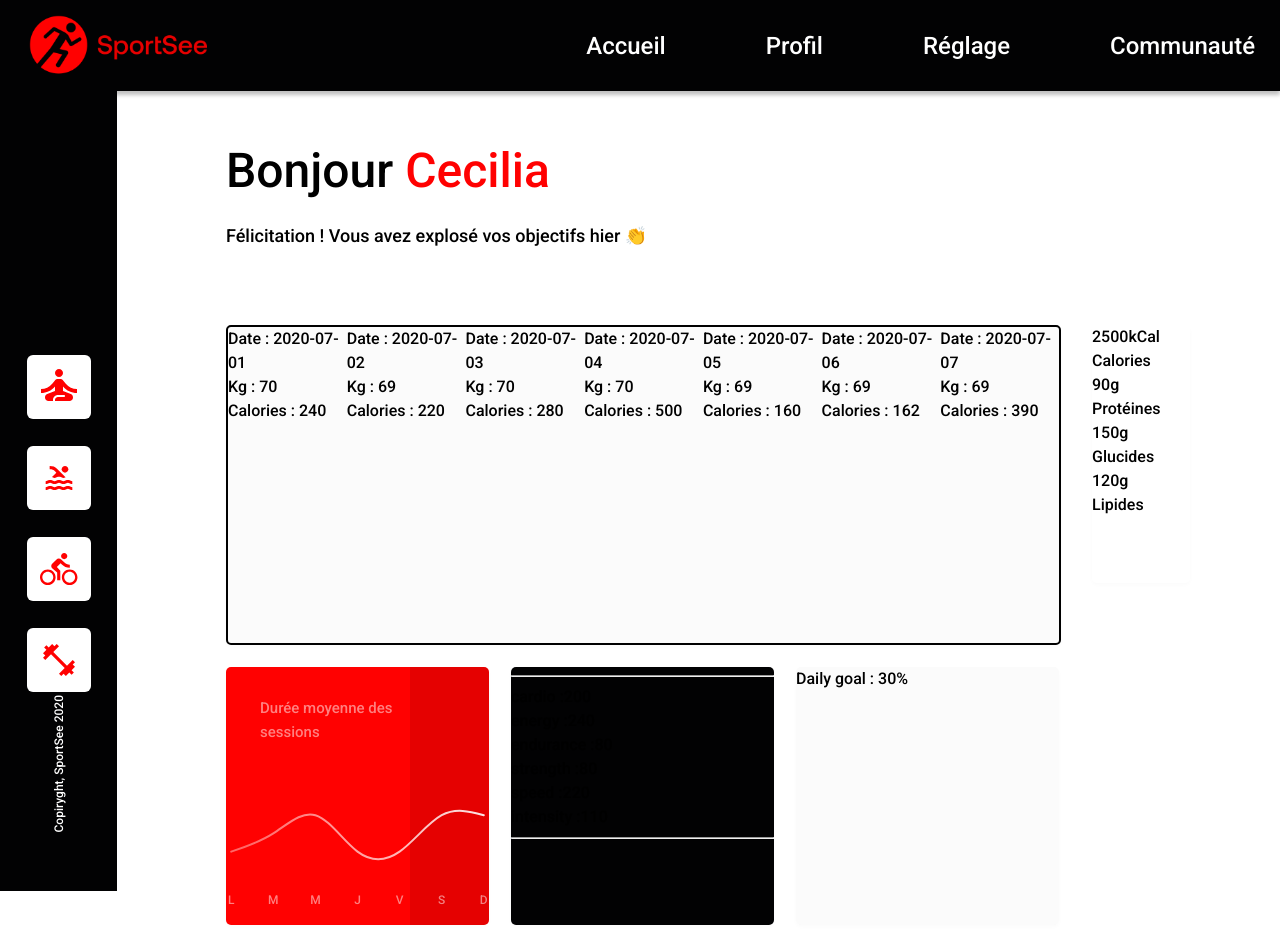
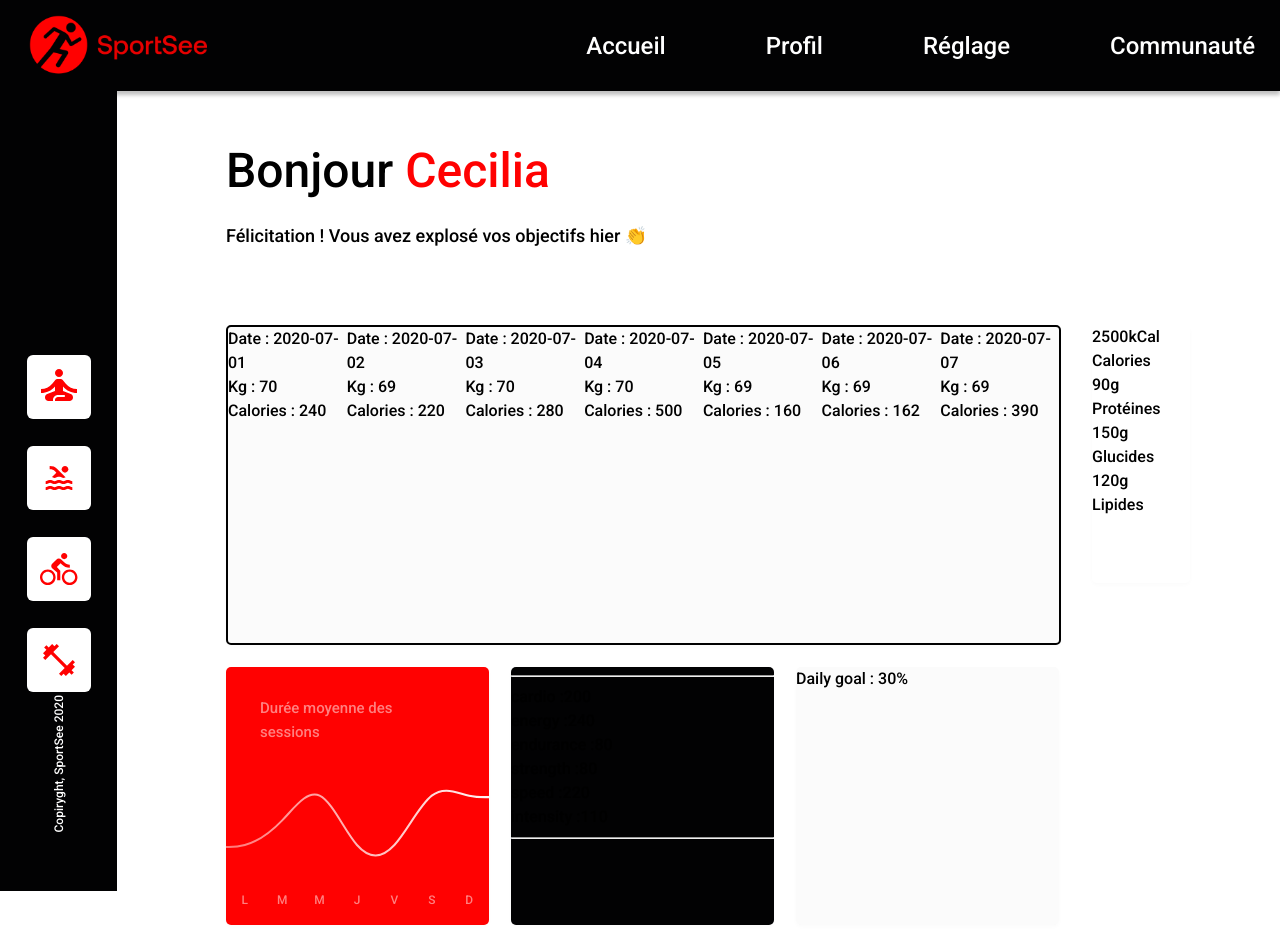
Before and after one commit to segoleneganzin/SportSee, a React (Vite) app: page / in a window 1280 px wide. Shown: the top 952 px of the page. Built offline with nearby package versions, Linux system fonts and the light colour scheme.

Commit message:
average sessions line chart ok

```diff
--- a/src/components/AverageSessions.jsx
+++ b/src/components/AverageSessions.jsx
@@ -1,4 +1,3 @@
-/* eslint-disable no-unused-vars */
 import PropTypes from 'prop-types';
 import {
   LineChart,
@@ -8,9 +7,11 @@ import {
   Tooltip,
   ResponsiveContainer,
 } from 'recharts';
+import AverageSessionsCustomTooltip from './AverageSessionsCustomTooltip';
 
 /**
  * Component representing the dashboard header.
+ * The data were extended before and after, to manage visual rendering.
  * @param {object} props
  * @param {object} props.userAverageSessions
  * @returns {JSX.Element}
@@ -37,15 +38,17 @@ const AverageSessions = ({ userAverageSessions }) => {
     }
   };
 
-  // function to manage what tooltip display
-  const customTooltip = ({ active, payload }) => {
-    return active && payload && payload.length ? (
-      <div className='average-sessions__custom-tooltip'>
-        <p className='label'>{payload[0].value} min</p>
-      </div>
-    ) : (
-      ''
-    );
+  // Function to create additional data for visual render
+  const extendData = (data) => {
+    // Add additional data at the beginning and the end
+    const extendedData = [
+      { day: 0, sessionLength: data[0].sessionLength },
+      { day: 8, sessionLength: data[6].sessionLength },
+    ];
+    // Add existing data
+    extendedData.push(...data);
+    // Sort the extended data array by the day index
+    return extendedData.sort((a, b) => a.day - b.day);
   };
 
   return (
@@ -53,10 +56,9 @@ const AverageSessions = ({ userAverageSessions }) => {
       <h2 className='average-sessions__title container__title'>
         Durée moyenne des sessions
       </h2>
-      <div className='overlay'></div>
-
-      <ResponsiveContainer width='100%' height='60%'>
-        <LineChart data={userAverageSessions.sessions}>
+      {/* with > 100% to mask extend datas before and after for visual render */}
+      <ResponsiveContainer width='118%' height='70%'>
+        <LineChart data={extendData(userAverageSessions.sessions)}>
           <defs>
             <linearGradient
               id='colorLine'
@@ -67,8 +69,9 @@ const AverageSessions = ({ userAverageSessions }) => {
               gradientUnits='userSpaceOnUse'
             >
               <stop stopColor='white' />
+
               <stop
-                offset='0.810441'
+                offset='0.910441'
                 stopColor='white'
                 stopOpacity='0.403191'
               />
@@ -85,7 +88,6 @@ const AverageSessions = ({ userAverageSessions }) => {
               strokeWidth: 5,
               stroke: 'rgba(255, 255, 255, 0.20)',
             }}
-            className='average-sessions__custom-line' // Add custom CSS class for the line
           />
           <XAxis
             dataKey='day'
@@ -102,7 +104,7 @@ const AverageSessions = ({ userAverageSessions }) => {
           />
           <YAxis hide domain={['dataMin-10', 'dataMax+10']} />
           {/* infobulle */}
-          <Tooltip content={customTooltip} cursor={false} offset={4} />
+          <Tooltip content={<AverageSessionsCustomTooltip />} cursor={false} />
         </LineChart>
       </ResponsiveContainer>
     </section>
--- /dev/null
+++ b/src/components/AverageSessionsCustomTooltip.jsx
@@ -0,0 +1,53 @@
+import PropTypes from 'prop-types';
+
+const AverageSessionsCustomTooltip = ({ active, payload, coordinate }) => {
+  let rightOverlayWidth, xPosition, yPosition, xLabelPosition, yLabelPosition;
+  const containerWidth = 305; // Width of the chart container => 258px * 118% (size of responsiveContainer)
+  if (active && payload) {
+    // Get cursor position
+    xPosition = coordinate ? coordinate.x : 0;
+    yPosition = coordinate ? coordinate.y : 0;
+    rightOverlayWidth = containerWidth - xPosition; // Calculate width of the semi-transparent overlay
+    xLabelPosition = xPosition > 230 ? xPosition - 40 : xPosition + 5;
+    yLabelPosition = yPosition - 35;
+  }
+  return active && payload ? (
+    <div className='average-sessions__custom-tooltip'>
+      <div
+        className='overlay'
+        style={{ width: rightOverlayWidth, left: xPosition }}
+      ></div>
+      <p
+        className='label'
+        style={{ top: yLabelPosition, left: xLabelPosition }}
+      >
+        {payload[0].value} min
+      </p>
+    </div>
+  ) : (
+    ''
+  );
+};
+AverageSessionsCustomTooltip.propTypes = {
+  active: PropTypes.bool,
+  payload: PropTypes.arrayOf(
+    PropTypes.shape({
+      // each object in the payload array must have a value property,
+      // which can be either a string, a number or a boolean.
+      value: PropTypes.oneOfType([
+        PropTypes.string,
+        PropTypes.number,
+        PropTypes.bool,
+      ]),
+      payload: PropTypes.shape({
+        day: PropTypes.number,
+        sessionLength: PropTypes.number,
+      }),
+    })
+  ),
+  coordinate: PropTypes.shape({
+    x: PropTypes.number.isRequired,
+    y: PropTypes.number.isRequired,
+  }),
+};
+export default AverageSessionsCustomTooltip;
--- a/src/stylesheet/components/_averageSessions.scss
+++ b/src/stylesheet/components/_averageSessions.scss
@@ -3,32 +3,30 @@
   border-radius: $smallRadius;
   display: flex;
   flex-direction: column;
+  align-items: center;
   position: relative;
   &__title {
     margin: 29px 77px 0 34px;
     opacity: 0.5;
   }
   &__custom-tooltip {
+    width: 300px;
+    .overlay {
+      background-color: $black;
+      height: 263px;
+      opacity: 0.2;
+      position: absolute;
+      top: -100px;
+    }
     .label {
       background-color: $white;
       padding: 0 7px;
-      width: fit-content;
+      position: absolute;
     }
-  }
-  &__custom-line {
-    stroke-linecap: round;
-  }
-  .overlay {
-    background-color: $black;
-    height: 100%;
-    opacity: 0.1;
-    position: absolute;
-    right: 0;
-    width: 30%;
   }
   .recharts-responsive-container {
     bottom: 0;
-    padding: 22px 0px 20px 0px;
+    padding: 22px 0px 20px;
     position: absolute;
   }
 }
```
